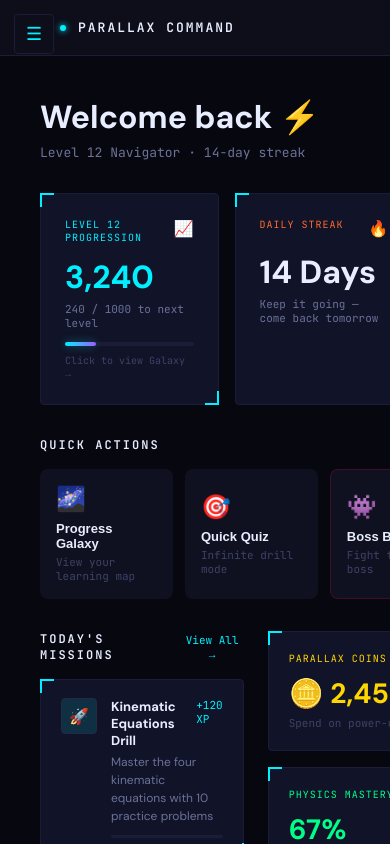
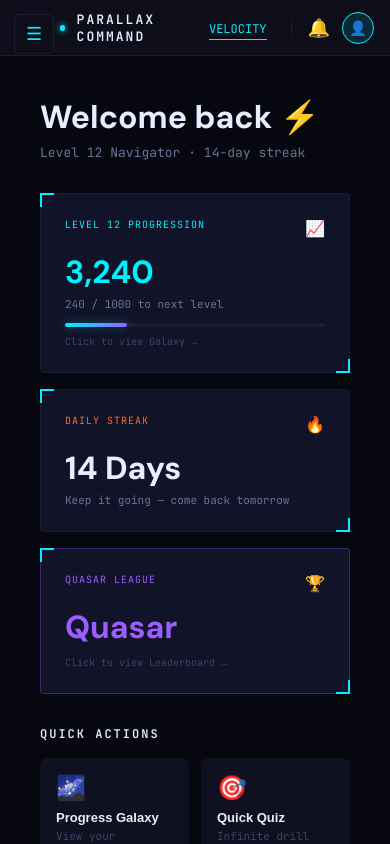
Before and after one commit to Rishaan-Dukhande/parallax, a Next.js app: page /dashboard in a window 390 px wide. Built offline with nearby package versions, Linux system fonts and the light colour scheme; no server answers.

Commit message:
iPhone compatibility part3

```diff
--- a/src/app/dashboard/page.tsx
+++ b/src/app/dashboard/page.tsx
@@ -48,7 +48,7 @@ export default function DashboardPage() {
           </div>
 
           {/* Stats row */}
-          <div style={{ display: 'grid', gridTemplateColumns: 'repeat(3, 1fr)', gap: 16, marginBottom: 32 }}>
+          <div className="dash-stats-grid" style={{ display: 'grid', gridTemplateColumns: 'repeat(3, 1fr)', gap: 16, marginBottom: 32 }}>
 
             {/* XP card — clickable → galaxy */}
             <div className="glass-card" style={{ padding: 24, cursor: 'pointer' }} onClick={() => router.push('/galaxy')}>
@@ -98,7 +98,7 @@ export default function DashboardPage() {
           {/* Quick actions */}
           <div style={{ marginBottom: 32 }}>
             <h2 style={{ fontSize: 12, fontWeight: 900, color: 'var(--text-primary)', letterSpacing: 2, fontFamily: 'JetBrains Mono, monospace', marginBottom: 16 }}>QUICK ACTIONS</h2>
-            <div style={{ display: 'grid', gridTemplateColumns: 'repeat(4, 1fr)', gap: 12 }}>
+            <div className="dash-actions-grid" style={{ display: 'grid', gridTemplateColumns: 'repeat(4, 1fr)', gap: 12 }}>
               {QUICK_ACTIONS.map(action => (
                 <button key={action.href} onClick={() => router.push(action.href)}
                   style={{ background: 'var(--bg-surface)', border: `1px solid ${action.color}33`, borderRadius: 8, padding: '16px', cursor: 'pointer', textAlign: 'left', transition: 'all 0.2s' }}
@@ -113,7 +113,7 @@ export default function DashboardPage() {
           </div>
 
           {/* Missions + sidebar */}
-          <div style={{ display: 'grid', gridTemplateColumns: '1fr 340px', gap: 24 }}>
+          <div className="dash-missions-grid" style={{ display: 'grid', gridTemplateColumns: '1fr 340px', gap: 24 }}>
             <div>
               <div style={{ display: 'flex', justifyContent: 'space-between', alignItems: 'center', marginBottom: 16 }}>
                 <h2 style={{ fontSize: 12, fontWeight: 900, color: 'var(--text-primary)', letterSpacing: 2, fontFamily: 'JetBrains Mono, monospace' }}>TODAY'S MISSIONS</h2>
--- a/src/app/globals.css
+++ b/src/app/globals.css
@@ -121,6 +121,18 @@ html, body {
 
   .galaxy-footer-bar { display: none; }
 
+  .dash-stats-grid {
+    grid-template-columns: 1fr !important;
+  }
+
+  .dash-actions-grid {
+    grid-template-columns: repeat(2, 1fr) !important;
+  }
+
+  .dash-missions-grid {
+    grid-template-columns: 1fr !important;
+  }
+
   .ai-drawer {
     position: fixed !important;
     inset: 0 !important;
```
